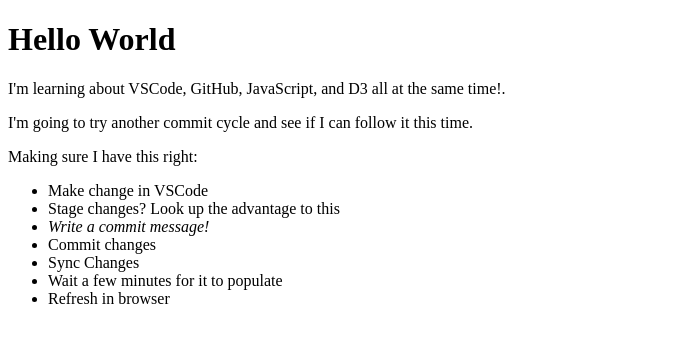
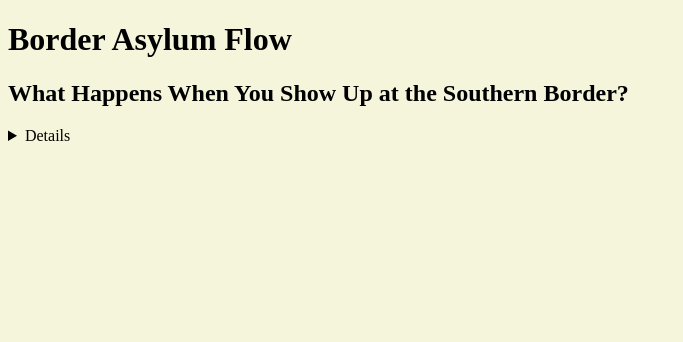
Before and after one commit to GaelanSmith/GaelanSmith.github.io, a plain HTML site: page index.html in a window 1280 px wide. Shown: the whole page, without its empty margins (0-683 px from the left). Drawn offline with Linux system fonts and the light colour scheme.

Commit message:
Set up initial index and style for project

```diff
--- a/index.html
+++ b/index.html
@@ -1,19 +1,22 @@
 <!DOCTYPE html>
 <html>
+<head>
+	<title>Border Asylum Flow</title>
+	<link rel="stylesheet" href="style.css">
+</head>
 <body>
-	<h1>Hello World</h1>
-	<p>I'm learning about VSCode, GitHub, JavaScript, and D3 all at the same time!.</p>
-	<p>I'm going to try another commit cycle and see if I can follow it this time.</p>
-	<p>Making sure I have this right:
-		<ul>
-			<li>Make change in VSCode</li>
-			<li>Stage changes? Look up the advantage to this</li>
-			<li><em>Write a commit message!</em></li>
-			<li>Commit changes</li>
-			<li>Sync Changes</li>
-			<li>Wait a few minutes for it to populate</li>
-			<li>Refresh in browser</li>
-		</ul>
-	</p>
+<header>
+	<h1 id="title">Border Asylum Flow</h1>
+	<h2 id="subtitle">What Happens When You Show Up at the Southern Border?</h2>
+</header>
+<nav>
+	<!--Navigation will go here-->
+</nav>
+<section id="desc">
+	<details>Will describe what this is and how to navigate it</details>
+</section>
+<main> <!--Here there be flow chart!-->
+
+</main>
 </body>
 </html>
--- /dev/null
+++ b/style.css
@@ -0,0 +1,4 @@
+/*CSS Style page for Border Asylum Flow */
+body {
+    background-color: beige;
+}
```
Also changed, not shown: index_old.html (added, +19 -0 lines).
